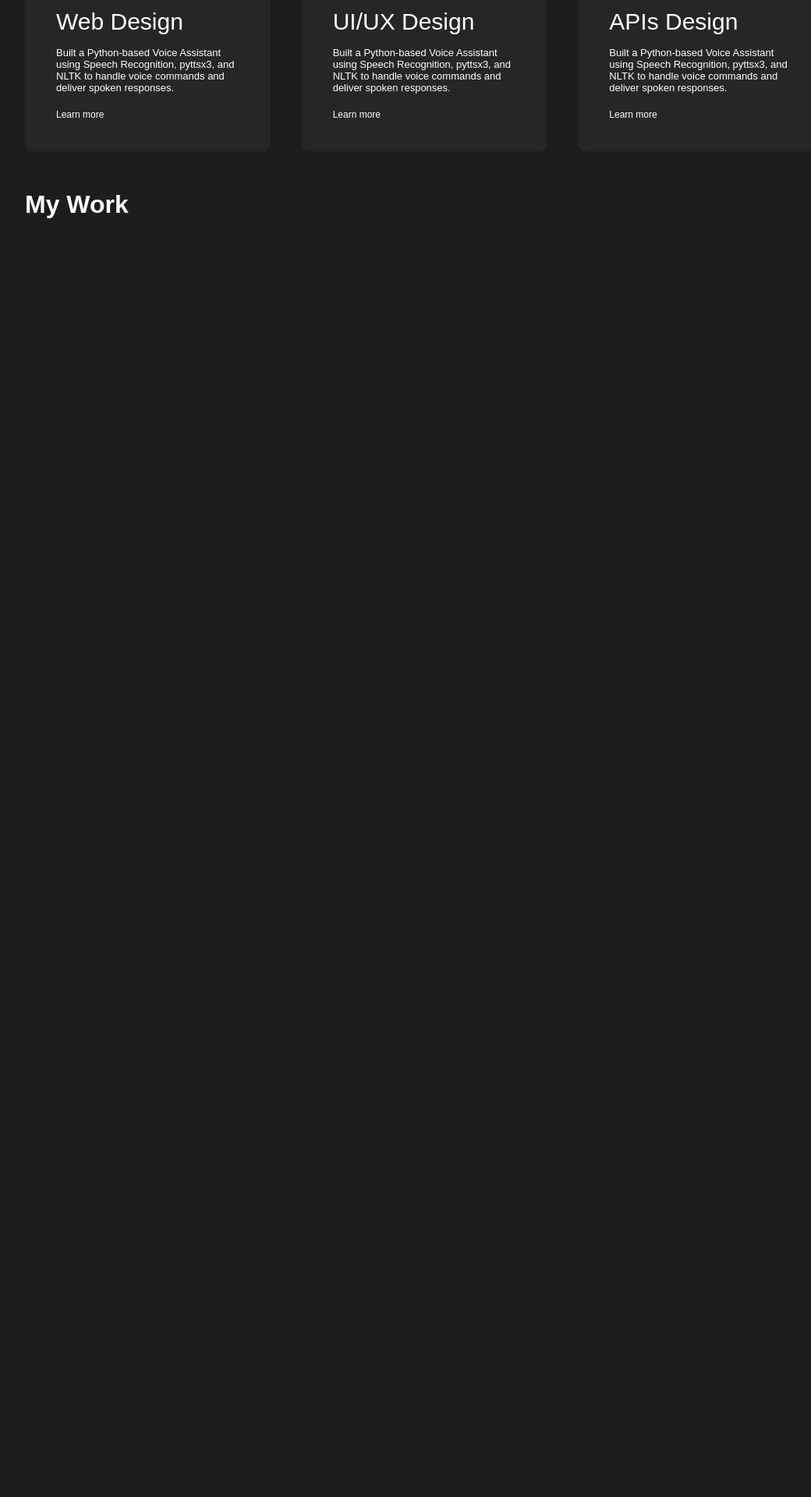
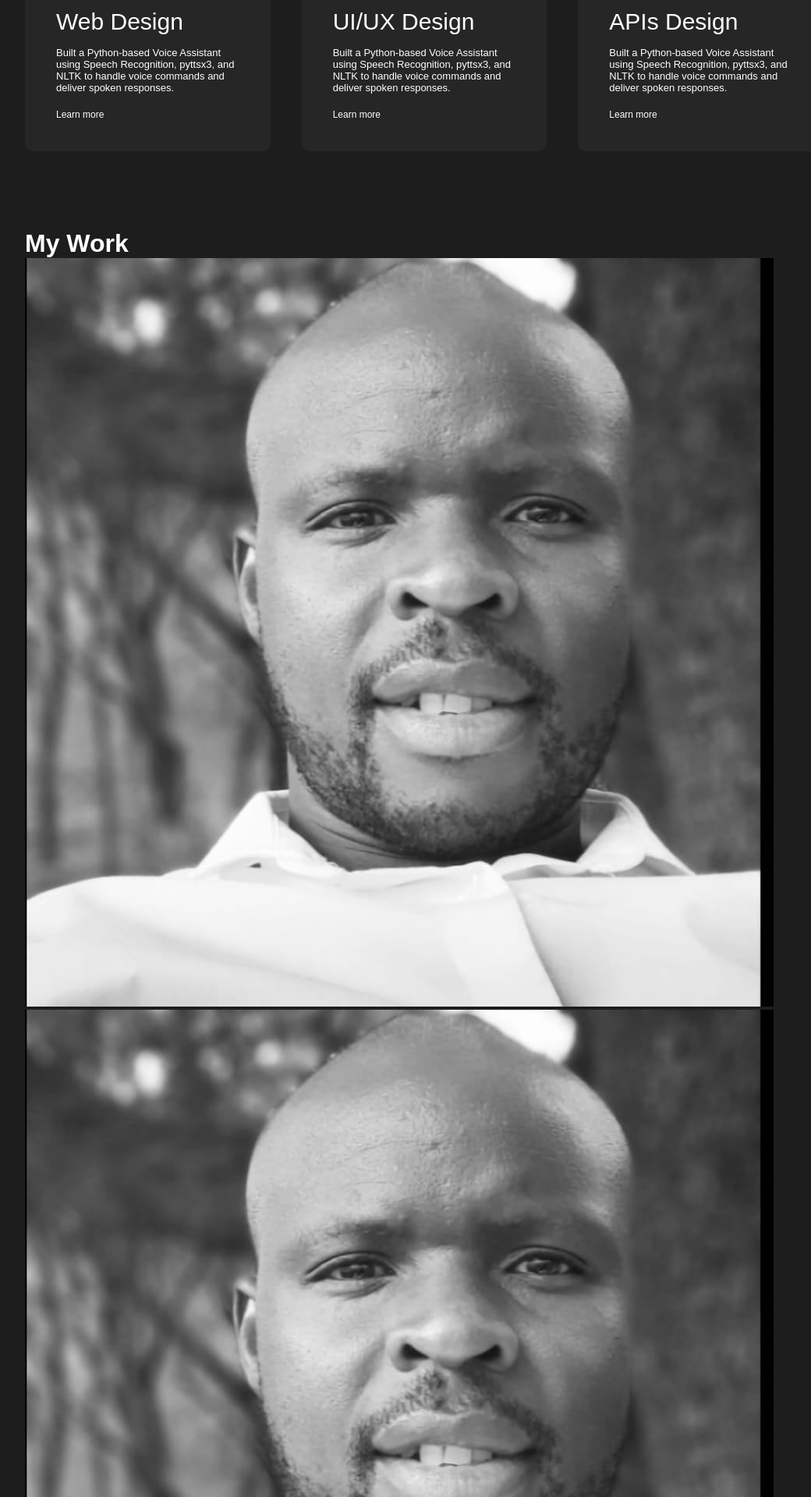
Before and after one commit to pasej5/devmat_tech, a Django app: page /portfolio/ in a window 1280 px wide. Shown: the part 1578-3498 px from the top of the page at 78% size, without its empty margins (96-1136 px from the left). Before the commit the page ends 1858 px from the top, so only its background shows below. Run offline with Django 3.2, Linux system fonts and the light colour scheme; some libraries are stand-ins or nearby versions.

Commit message:
My work container added

```diff
--- a/portfolio/static/portfolio/css/style.css
+++ b/portfolio/static/portfolio/css/style.css
@@ -173,3 +173,9 @@ nav ul li a:hover::after {
   background: #ff004f;
   transform: translate(-10px);
 }
+
+/* -------------portfoilo-------------*/
+
+#portfolio {
+  padding: 50px 0;
+}
--- a/portfolio/templates/portfolio/index.html
+++ b/portfolio/templates/portfolio/index.html
@@ -129,6 +129,17 @@
 <div id="portfolio">
 <div class="container">
   <h1 class"sub-title">My Work</h1>
+  <div class="work-list">
+    <div class="work">
+      <img src="{% static 'portfolio/images/pic.jpg' %}" />
+    </div>
+    <div class="work">
+      <img src="{% static 'portfolio/images/pic.jpg' %}" />
+    </div>
+    <div class="work">
+      <img src="{% static 'portfolio/images/pic.jpg' %}" />
+    </div>
+  </div>
 </div>
 
 </div>
```
